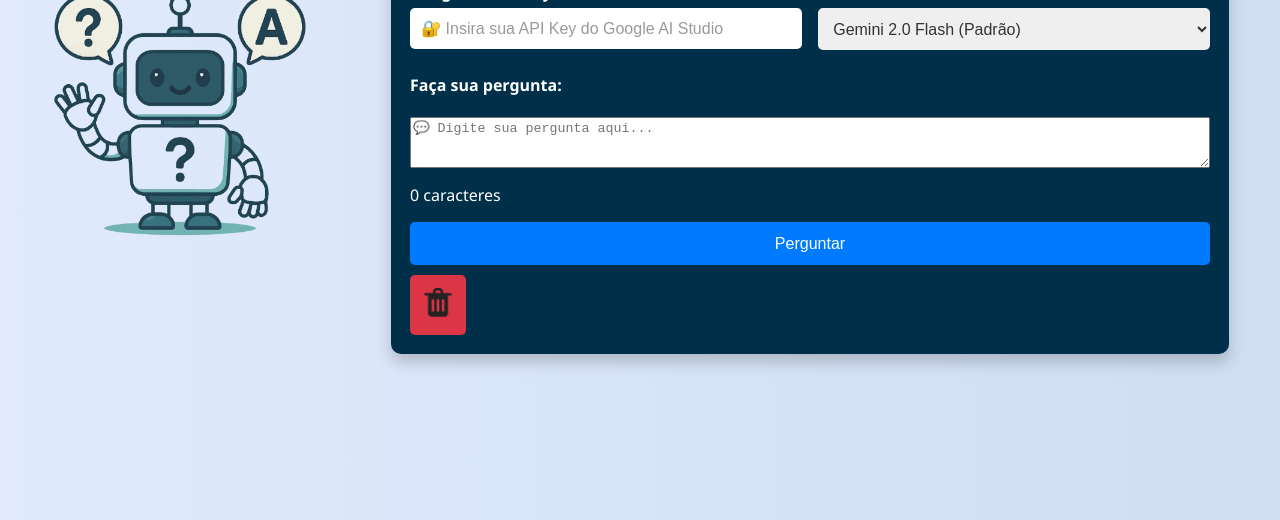
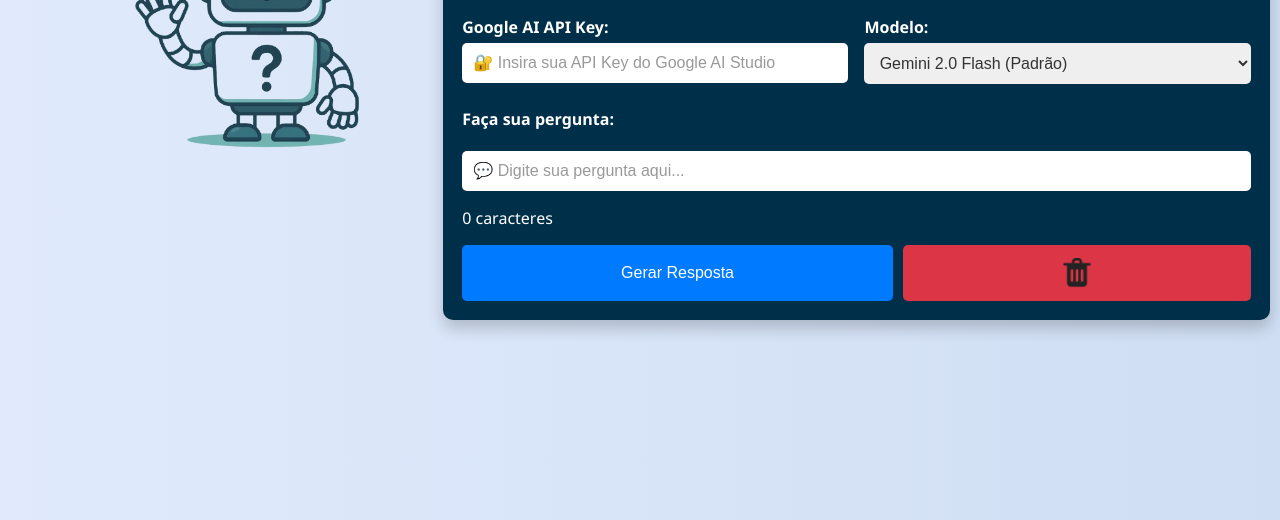
Before and after one commit to ArianaAlves/Projeto_assistente-ia-_Grupo5, a website built with Vite: page index.html in a window 1280 px wide. Shown: the part 300-820 px from the top of the page. Built offline with nearby package versions, Linux system fonts and the light colour scheme.

Commit message:
Alterada a posição dos botões

```diff
--- a/index.html
+++ b/index.html
@@ -45,13 +45,16 @@
 
       <div class="pergunta-box">
         <label for="pergunta">Faça sua pergunta:</label>
-        <textarea id="pergunta" placeholder="💬 Digite sua pergunta aqui..." rows="3"></textarea>
+        <input type="text" id="pergunta" placeholder="💬 Digite sua pergunta aqui...">
         <span id="contador">0 caracteres</span>
-        <button id="btnPergunta">Perguntar</button>
+
+        <div class="botoes-container">
+
+          <button id="btnPesquisar">Gerar Resposta</button>
+          <button id="btnLimpar" class="btn-limpar"><img src="trash_icon.png" width="30"></button>
+
+        </div>
       </div>
-
-      <button id="btnLimpar" class="btn-limpar"><img src="trash_icon.png" width="30"></button>
-
 
         <div id="respostaContainer" class="oculto">
           <p id="perguntaFeita"></p>
--- a/script.js
+++ b/script.js
@@ -6,7 +6,8 @@
   key: document.getElementById('apiKey'),
   input: document.getElementById('pergunta'),
   output: document.getElementById('respostaTexto'),
-  btnQ: document.getElementById('btnPergunta'),
+  // CORREÇÃO AQUI: O ID do botão no HTML é 'btnPesquisar', não 'btnPergunta'
+  btnPesquisar: document.getElementById('btnPesquisar'),
   btnLimpar: document.getElementById('btnLimpar'),
   btnCopiar: document.getElementById('btnCopiar'),
   perguntaFeita: document.getElementById('perguntaFeita'),
@@ -27,19 +28,11 @@
  * @returns {Promise<string>} A resposta do modelo.
  */
 async function AIAssist(apiKey, question) {
-  // Inicializa o cliente do Google Generative AI com a chave de API fornecida
-  // const genAI = new GoogleGenerativeAI(apiKey);
-
   try {
-    // Seleciona o modelo de IA com base na escolha do usuário
     const model = elem.modelo.value;
-
-    // Seleciona o modelo de IA Gemini Pro Vision
     const url = model + apiKey;
-    // Variável do prompt
     const body = { contents: [{ parts: [{ text: question }] }] };
 
-    // Envia a pergunta (prompt) para o modelo
     try {
       const response = await fetch(url, {
         method: "POST",
@@ -48,18 +41,15 @@
       });
       const data = await response.json();
 
-      // Retorna o texto da resposta
       if (data?.candidates?.[0]?.content?.parts?.[0]?.text) {
         return data.candidates[0].content.parts[0].text;
       }
-      // Se a resposta não contiver o texto esperado, lança um erro
       else if (data.error) {
         throw new Error(data.error.message);
       } else {
         throw new Error("Resposta inesperada da API.");
       }
     }
-    // Trata erros comuns, como chave de API inválida
     catch (error) {
       if (error.message?.includes('API key not valid')) {
       throw new Error("❌ Chave de API inválida ou incorreta. Verifique se você a copiou corretamente.");
@@ -72,51 +62,43 @@
   }
 }
 
-// Adiciona o evento de clique ao botão de pergunta
-elem.btnQ.addEventListener('click', async () => {
+// CORREÇÃO AQUI: Adiciona o evento de clique ao botão correto
+elem.btnPesquisar.addEventListener('click', async () => {
   const apiKey = elem.key?.value?.trim() || '';
   const question = elem.input?.value?.trim() || '';
 
-  // Animação de fade-in para a resposta
   elem.respostaContainer.classList.remove('fade-out');
-  elem.respostaContainer.classList.remove('fade-in'); // Garante reinício da animação
-  void elem.respostaContainer.offsetWidth; // Força reflow para reiniciar animação
+  elem.respostaContainer.classList.remove('fade-in');
+  void elem.respostaContainer.offsetWidth;
   elem.respostaContainer.classList.add('fade-in');
 
-  // Salva a API Key no localStorage
   localStorage.setItem('apiKey', apiKey);
 
-  // Verifica se a API Key e a pergunta foram preenchidas
   if (!apiKey || !question) {
     alert('⚠️ Por favor, preencha sua API Key e a pergunta.');
     return;
   }
 
- // Exibe a pergunta do usuário na tela
   elem.perguntaFeita.textContent = `Você perguntou: ${question}`;
 
-
-  // Desabilita o botão e mostra um feedback visual de carregamento
-  elem.btnQ.disabled = true;
+  // CORREÇÃO AQUI: Desabilita o botão correto
+  elem.btnPesquisar.disabled = true;
   elem.output.textContent = "⏳ Pensando...";
   elem.respostaContainer?.classList.remove('oculto');
 
   try {
-    // Chama a função para obter a resposta da IA
     const answer = await AIAssist(apiKey, question);
     elem.output.textContent = answer;
   } catch (error) {
-    // Exibe a mensagem de erro na tela
     elem.output.textContent = `Erro: ${error.message}`;
   } finally {
-    // Reabilita o botão após a conclusão
-    elem.btnQ.disabled = false;
+    // CORREÇÃO AQUI: Reabilita o botão correto
+    elem.btnPesquisar.disabled = false;
   }
 });
 
 // Adiciona o evento de clique ao botão de limpar
 elem.btnLimpar.addEventListener('click', () => {
-  // Confirmar ação antes de limpar, adicionando uma animação de fade-out
   if (confirm("Você tem certeza que deseja limpar?")) {
     elem.respostaContainer.classList.remove('fade-in');
     elem.respostaContainer.classList.add('fade-out');
@@ -126,11 +108,12 @@
       elem.output.textContent = '';
       elem.respostaContainer?.classList.add('oculto');
       elem.respostaContainer.classList.remove('fade-out');
+      elem.contador.textContent = '0 caracteres'; // Adicionado para resetar o contador
     }, 600)
   }
 });
 
-  // Adiciona o evento de clique ao botão de copiar
+// Adiciona o evento de clique ao botão de copiar
 elem.btnCopiar.addEventListener('click', () => {
   const textToCopy = elem.output.textContent;
   navigator.clipboard.writeText(textToCopy).then(() => {
@@ -140,3 +123,11 @@
     alert('❌ Ocorreu um erro ao tentar copiar a resposta.');
   });
 });
+
+// Carrega a API Key salva ao carregar a página
+window.addEventListener('load', () => {
+    const savedApiKey = localStorage.getItem('apiKey');
+    if (savedApiKey) {
+        elem.key.value = savedApiKey;
+    }
+});
--- a/style.css
+++ b/style.css
@@ -74,6 +74,11 @@
     flex-direction: column;
     gap: 1rem;
 }
+/* NOVO: Container para os botões ficarem lado a lado */
+.botoes-container {
+    display: flex;
+    gap: 10px; /* Espaçamento entre os botões */
+}
 
 button {
     padding: 0.8rem;
@@ -83,6 +88,7 @@
     border: none;
     border-radius: 5px;
     cursor: pointer;
+     flex-grow: 1; /* Faz os botões ocuparem o espaço disponível igualmente */
 }
 
 button:disabled {
@@ -107,17 +113,19 @@
   display: flex;
   order: -1;
   justify-content: flex-start;
-  width: 300px;
-  height: 300px;
+  width: 500px;
+  height: 500px;
   background-image: url(robo1.png);
   background-size: contain;
   background-repeat: no-repeat;
-  margin-left: 20px;
+  margin-left: 100px;
 }
 
 .btn-limpar {
     background-color: #dc3545; /* Cor vermelha para o botão de limpar */
-    margin-top: 10px;
+    display: flex;
+    justify-content: center; /* Centraliza horizontalmente */
+    align-items: center;
 }
 .btn-limpar:hover {
     background-color: #ec6565;
```
